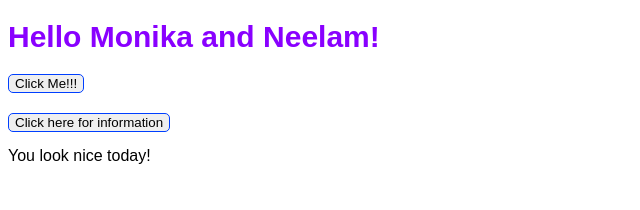
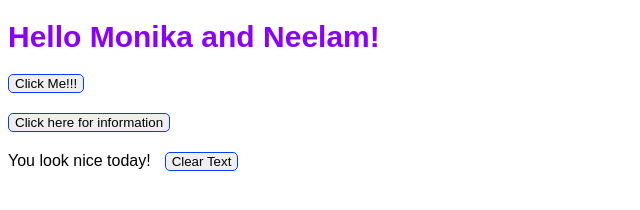
Before and after one commit to monikasilko/vodka-tasting, a plain HTML site: page index.html in a window 1280 px wide. Both pictures are taken after a click on the button "Click here for information". Shown: the whole page, without its empty margins (0-640 px from the left). Drawn offline with Linux system fonts and the light colour scheme.

Commit message:
added a button alongside the appearing text and styled it to fit on the same line

```diff
--- a/index.html
+++ b/index.html
@@ -12,5 +12,7 @@
 
   <div id="surprise" style="display:none">You look nice today!</div>
 
+  <button id="clear" style="display:none">Clear Text</button>
+
   <script src="script.js"></script>
 </html>
--- a/main.css
+++ b/main.css
@@ -20,3 +20,11 @@ h1 {
   margin-top: 15px;
   font-family: Arial, sans-serif;
 }
+
+#clear {
+  margin-top: 20px;
+  display: inline-block;
+  border: 1px solid #003FFF;
+  border-radius: 5px;
+  margin-left: 10px;
+}
--- a/script.js
+++ b/script.js
@@ -9,6 +9,8 @@ function handleClick () {
   alert("We should drink rose");
 };
 
+//Function that gets the divs id and changes the style of it to display
 function showDiv () {
-  document.getElementById('surprise').style.display = "block";
+  document.getElementById('surprise').style.display = "inline";
+  document.getElementById('clear').style.display = "inline";
 }
```
